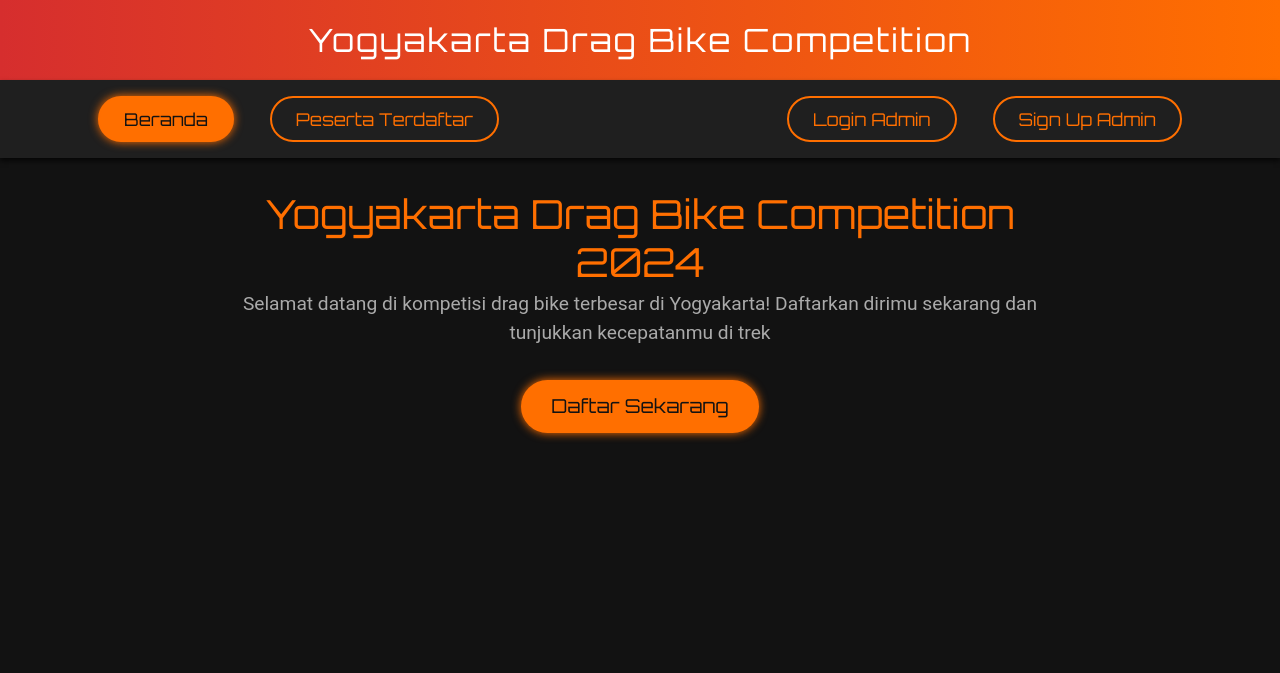
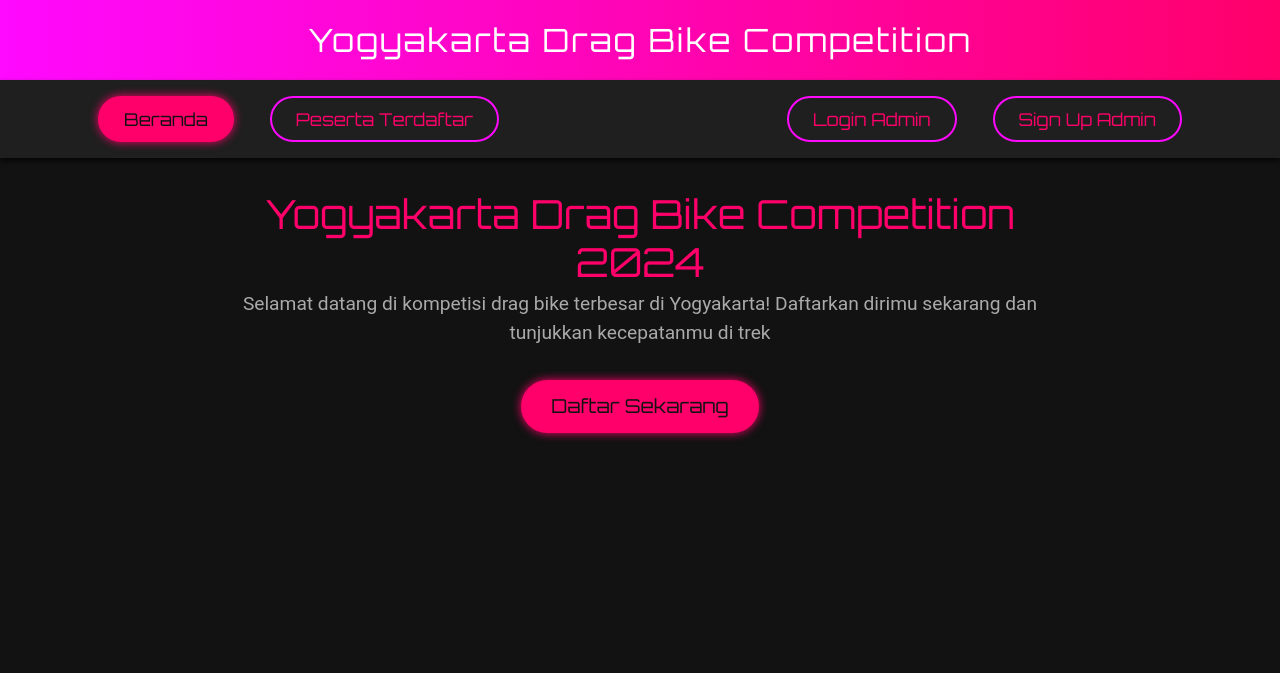
Before and after one commit to asyiraafnufail/dragbike-1, a PHP site: page / in a window 1280 px wide. Shown: the top 673 px of the page. Run offline with PHP 8.4, Linux system fonts and the light colour scheme; data that the repository does not hold is empty.

Commit message:
change theme

```diff
--- a/style.css
+++ b/style.css
@@ -14,7 +14,7 @@ body {
 }
 
 .custom-header {
-  background: linear-gradient(90deg, #d62e2e 0%, #ff6f00 100%);
+  background: linear-gradient(90deg, #ff09ff 0%, #ff006a 100%);
   padding: 1rem 2rem;
   text-align: center;
   font-family: 'Orbitron', sans-serif;
@@ -33,8 +33,8 @@ body {
 
 .custom-nav .btn {
   background: none;
-  border: 2px solid #ff6f00;
-  color: #ff6f00;
+  border: 2px solid #ff09ff;
+  color: #ff006a;
   font-family: 'Orbitron', sans-serif;
   font-size: 1.1rem;
   padding: 0.5rem 1.5rem;
@@ -45,10 +45,10 @@ body {
 }
 
 .custom-nav .btn:hover, .custom-nav .btn.active {
-  background: #ff6f00 !important;
+  background: #ff006a !important;
   color: #121212 !important;
-  box-shadow: 0 0 10px #ff6f00;
-  border-color: #ff6f00;
+  box-shadow: 0 0 10px #ff006a;
+  border-color: #ff006a;
 }
 
 .main-content {
@@ -64,7 +64,7 @@ body {
   font-family: 'Orbitron', sans-serif;
   font-size: 2.5rem;
   margin-bottom: 0.25rem;
-  color: #ff6f00;
+  color: #ff006a;
 }
 
 #home-view p {
@@ -74,7 +74,7 @@ body {
 }
 
 .custom-btn-primary {
-  background: #ff6f00;
+  background: #ff006a;
   border: none;
   padding: 12px 30px;
   font-family: 'Orbitron', sans-serif;
@@ -82,7 +82,7 @@ body {
   color: #121212;
   border-radius: 30px;
   cursor: pointer;
-  box-shadow: 0 0 10px #ff6f00;
+  box-shadow: 0 0 10px #ff006a;
 }
 
 .custom-btn-primary:hover {
@@ -103,7 +103,7 @@ body {
 .custom-form .form-label {
   margin-bottom: 0.25rem;
   font-weight: 600;
-  color: #ff6f00;
+  color: #ff006a;
 }
 
 .custom-form .form-control,
@@ -119,12 +119,12 @@ body {
 
 .custom-form .form-control:focus,
 .custom-form .form-select:focus {
-  border-color: #ff6f00;
+  border-color: #ff006a;
   box-shadow: 0 0 0 0.2rem rgba(255, 111, 0, 0.25);
 }
 
 .custom-form .btn-submit {
-  background: #ff6f00;
+  background: #ff006a;
   color: #121212;
   font-family: 'Orbitron', sans-serif;
   font-size: 1.2rem;
@@ -150,7 +150,7 @@ body {
 }
 
 .custom-table th {
-  background: #ff6f00 !important;
+  background: #ff006a !important;
   color: #121212 !important;
   border: none;
   padding: 0.75rem 1rem;
```
